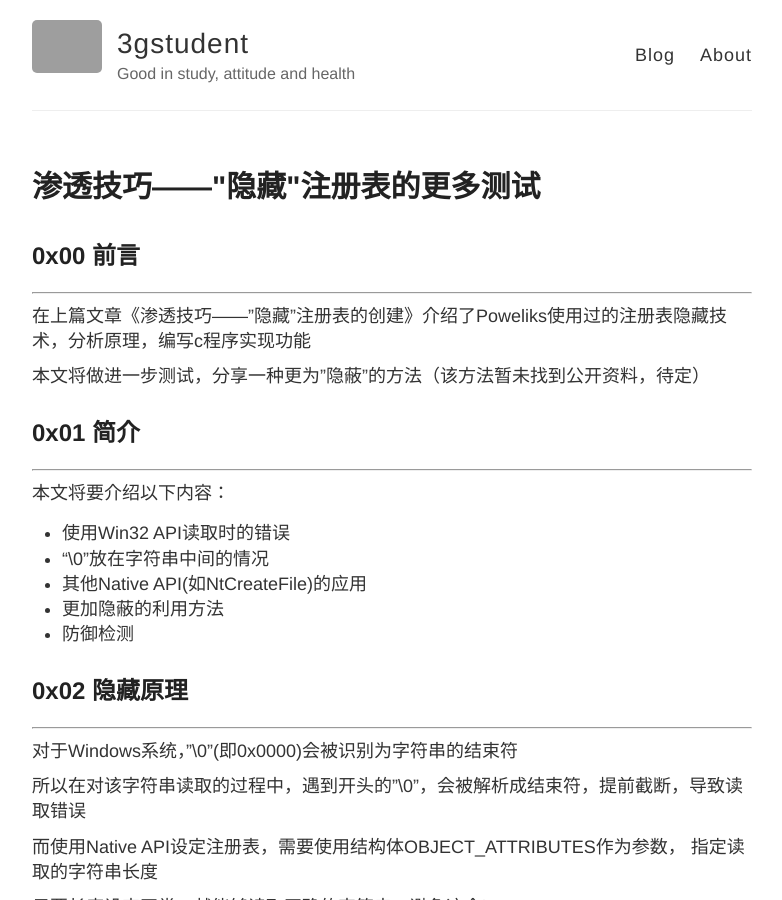
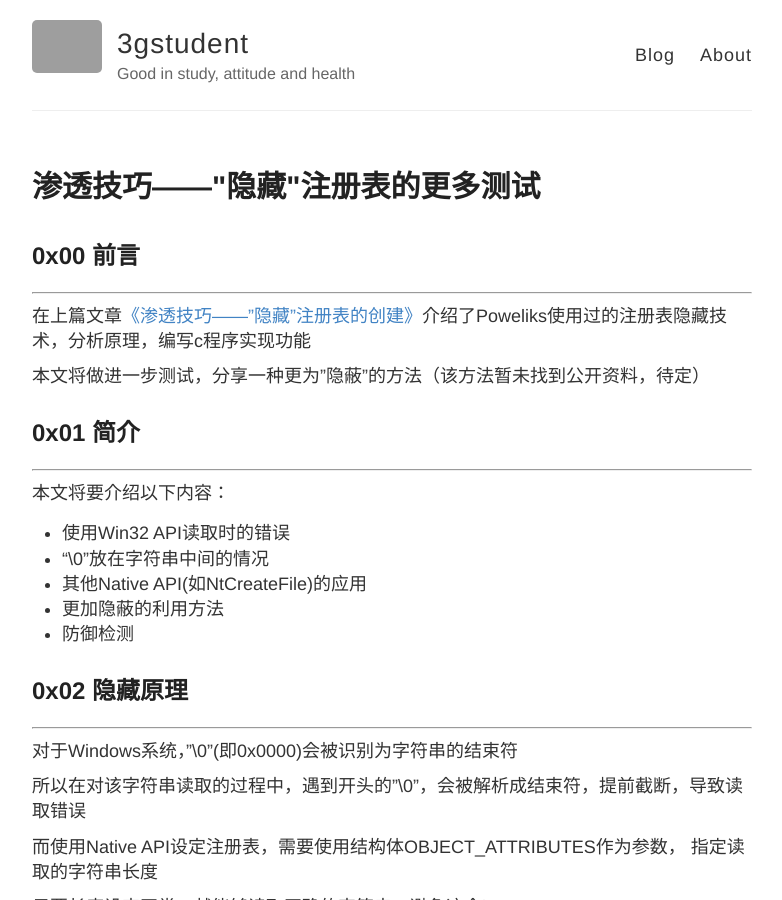
Before and after one commit to 3gstudent/backup-3gstudent.github.io, a Jekyll site: the page built from _posts/2017-12-8-渗透技巧——"隐藏"注册表的更多测试.md, in a window 1280 px wide and 900 px high. Shown: the whole window, without its empty margins (248-1030 px from the left). Built offline with Jekyll 4.4.1, drawn with Linux system fonts in a browser that asks for light colours; part of the change alters nothing that is shown; grey boxes are pictures that could not be loaded.

```diff
--- a/_posts/2017-12-8-渗透技巧——"隐藏"注册表的更多测试.md
+++ b/_posts/2017-12-8-渗透技巧——"隐藏"注册表的更多测试.md
@@ -7,7 +7,7 @@ title: 渗透技巧——"隐藏"注册表的更多测试
 ## 0x00 前言
 ---
 
-在上篇文章《渗透技巧——"隐藏"注册表的创建》介绍了Poweliks使用过的注册表隐藏技术，分析原理，编写c程序实现功能
+在上篇文章[《渗透技巧——"隐藏"注册表的创建》](https://3gstudent.github.io/3gstudent.github.io/%E6%B8%97%E9%80%8F%E6%8A%80%E5%B7%A7-%E9%9A%90%E8%97%8F-%E6%B3%A8%E5%86%8C%E8%A1%A8%E7%9A%84%E5%88%9B%E5%BB%BA/)介绍了Poweliks使用过的注册表隐藏技术，分析原理，编写c程序实现功能
 
 本文将做进一步测试，分享一种更为"隐蔽"的方法（该方法暂未找到公开资料，待定）
 
```
